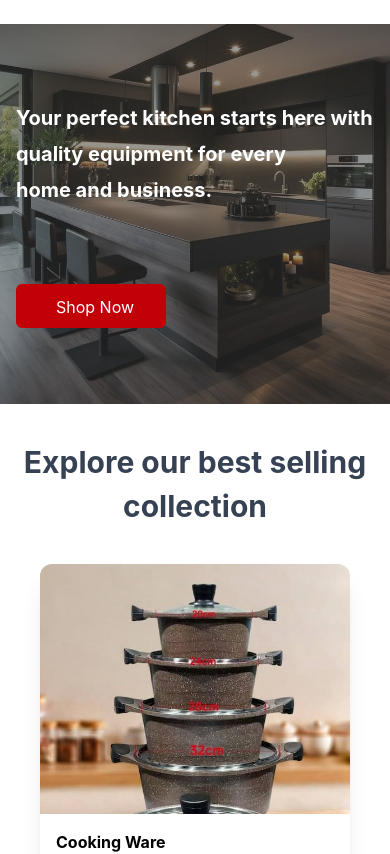
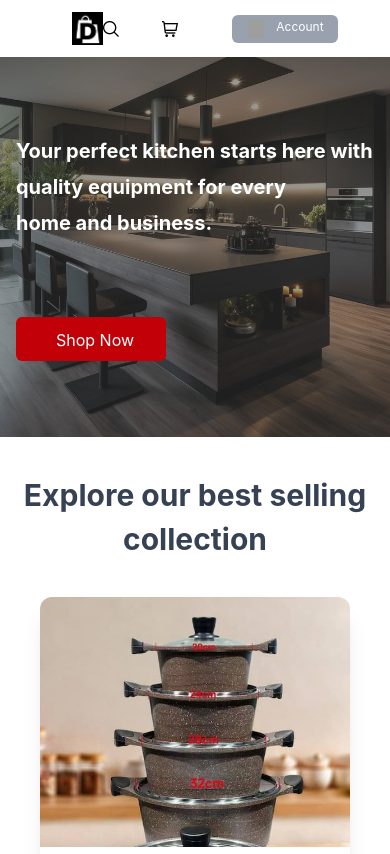
Before and after one commit to 1bruno5/denyse-shop, a Vue app: page / in a window 390 px wide. Shown: the top 854 px of the page. Built offline with nearby package versions, Linux system fonts and the light colour scheme; grey boxes are pictures that could not be loaded.

Commit message:
mobile nav

```diff
--- a/src/components/navBar.vue
+++ b/src/components/navBar.vue
@@ -1,15 +1,11 @@
 <template>
       <nav class="bg-white p-3">
-   <div class="hidden md:flex items-center">
+   <div class="flex items-center">
     <div class="flex">
       <h1 class="text-black text-xl font-bold ml-15"><img src="../assets/photos/logo.jpg" alt="logo" class="w-8"></h1>
     </div>
-    <div class="flex md:hidden items-center gap-4">
-      <button><img src="../assets/photos/icons/search.png" alt="search" class="w-4 gap-8 mr-6"></button>
-      <button><img src="../assets/photos/icons/cart.png" alt="cart" class="w-4 ml-5 mr-8"></button>
-      <button class="bg-gray-400 text-white rounded-md px-4 py-1 ml-6 flex gap-3"><img src="../assets/photos/icons/user.png" alt="user" class="w-4 h-5"><div class="text-2md"><RouterLink to="/login" class="text-xs mb-4"><div class="justify-center">Account</div></RouterLink></div></button>
-    </div>
-    <div class="text-black flex flex-3 justify-center font-semibold text-xs gap-15">
+
+    <div class="text-black hidden md:flex flex-3 justify-center font-semibold text-xs gap-15">
            <ul class="flex gap-8">
             <li class="hover:text-red-700 ml-35 "><RouterLink to="/">Home</RouterLink></li>
             <div class="flex gap-1">
```
